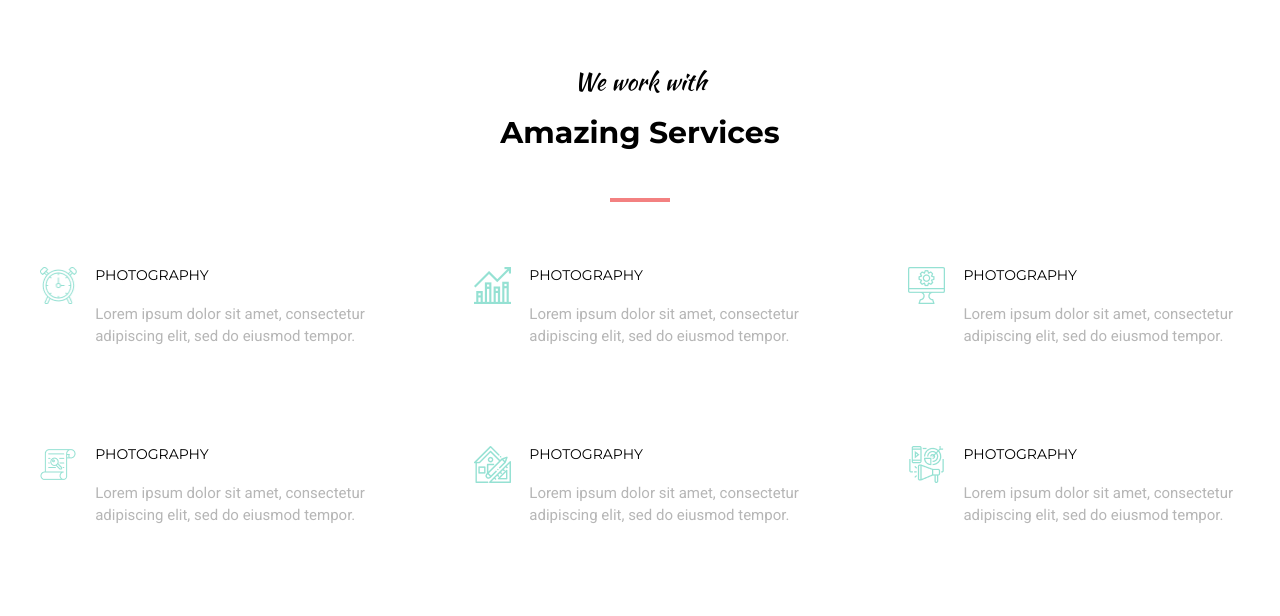
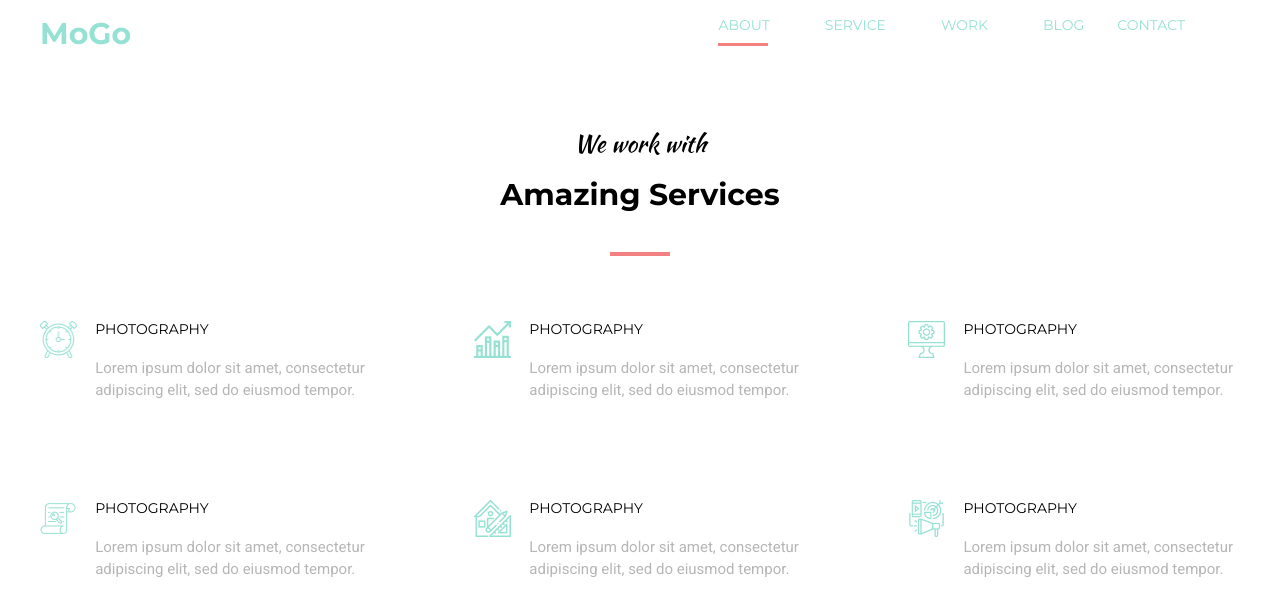
Before and after one commit to Andrey15-code/MoGo, a plain HTML site: page index.html in a window 1280 px wide. Drawn offline with Linux system fonts and the light colour scheme.

Commit message:
Mogo header

```diff
--- a/css/mogo.css
+++ b/css/mogo.css
@@ -1,6 +1,70 @@
 .container {
-  width: 1200px;
+  max-width: 1200px;
   margin: 0 auto;
+}
+/*section Mogo header*/
+
+.mogo {
+  width: 100%;
+  height: 45px;
+  margin-top: 17px;
+}
+
+.mogo-header {
+  display: flex;
+  justify-content: space-between;
+}
+
+/*Mogo name*/
+
+.mogo-name {
+  font-family: "Montserrat", sans-serif;
+  font-size: 30px;
+  font-weight: 700;
+  color: #95E1D3;
+  display: flex;
+}
+
+/*Mogo navigation*/
+
+.mogo-nav_list {
+  display: flex;
+  align-items: center;
+}
+
+.mogo-nav_link:nth-child(4) {
+  margin-right: 33px;
+}
+
+#mogo-nav_link {
+  font-family: "Montserrat", sans-serif;
+  font-size: 14px;
+  font-weight: 400;
+  color: #95E1D3;
+  margin-right: 55px;
+}
+
+#mogo-nav_link:hover  {
+  color: #F38181;
+}
+
+.mogo-nav_link {
+  font-family: "Montserrat", sans-serif;
+  font-size: 14px;
+  font-weight: 400;
+  color: #95E1D3;
+  margin-right: 55px;
+}
+
+.mogo-nav_link:hover  {
+  color: #F38181;
+}
+
+.mogo_rectangle {
+  width: 50px;
+  height: 3px;
+  background-color: #F38181;
+  margin-top: 10px;
 }
 
 /*section We work wiht*/
@@ -29,7 +93,6 @@
   width: 60px;
   height: 4px;
   background-color: #F38181;
-  border: #F38181;
   margin-bottom: 65px;
 }
 
@@ -61,15 +124,12 @@
   display: flex;
   width: 331.78px;
   height: 74px;
+  margin-bottom: 105px;
 }
 
 .line-1 {
   display: flex;
   justify-content: space-between;
+  flex-wrap: wrap;
+  margin-bottom: 100px;
 }
-
-.line-2 {
-  display: flex;
-  justify-content: space-between;
-  margin: 105px 0 100px 0;
-}
--- a/css/reset.css
+++ b/css/reset.css
@@ -13,3 +13,18 @@ h2 {
 p {
   margin: 0;
 }
+
+ul {
+  margin: 0;
+  padding: 0;
+  list-style: none;
+}
+
+a {
+  text-decoration: none;
+}
+
+hr {
+  border: none;
+  margin: 0;
+}
--- a/index.html
+++ b/index.html
@@ -12,10 +12,28 @@
       href="https://fonts.googleapis.com/css2?family=Kaushan+Script&family=Montserrat:ital,wght@0,100..900;1,100..900&family=Roboto:ital,wght@0,100..900;1,100..900&display=swap"
       rel="stylesheet"
     />
-    <title>Mogo</title>
+    <title>MoGo</title>
   </head>
   <body>
-    <header></header>
+    <header>
+      <section class="mogo">
+        <div class="container">
+          <div class="mogo-header">
+            <h2 class="mogo-name">MoGo</h2>
+            <div class="mogo-nav">
+              <nav class="mogo-nav_list">
+                <a href="#" class="mogo-nav_link">ABOUT</a>
+                <a href="#" class="mogo-nav_link">SERVICE</a>
+                <a href="#" class="mogo-nav_link">WORK</a>
+                <a href="#" class="mogo-nav_link">BLOG</a>
+                <a href="#" id="mogo-nav_link">CONTACT</a>
+              </nav>
+              <hr class="mogo_rectangle" />
+            </div>
+          </div>
+        </div>
+      </section>
+    </header>
     <main>
       <section class="we-work-with">
         <div class="container">
@@ -56,16 +74,13 @@
                   </p>
                 </div>
               </div>
-            </div>
-          </div>
-          <div class="line-2">
               <div class="item">
                 <img src="./img/paper1.png" alt="" class="item-img" />
                 <div class="item-text">
                   <h4 class="photography">photography</h4>
                   <p class="lorem">
-                  Lorem ipsum dolor sit amet, consectetur <br />adipiscing elit,
-                  sed do eiusmod tempor.
+                    Lorem ipsum dolor sit amet, consectetur <br />adipiscing
+                    elit, sed do eiusmod tempor.
                   </p>
                 </div>
               </div>
@@ -74,19 +89,24 @@
                 <div class="item-text">
                   <h4 class="photography">photography</h4>
                   <p class="lorem">
-                  Lorem ipsum dolor sit amet, consectetur <br />adipiscing elit,
-                  sed do eiusmod tempor.
+                    Lorem ipsum dolor sit amet, consectetur <br />adipiscing
+                    elit, sed do eiusmod tempor.
                   </p>
                 </div>
               </div>
               <div class="item">
-              <img src="./img/digital-marketing1.png" alt="" class="item-img" />
+                <img
+                  src="./img/digital-marketing1.png"
+                  alt=""
+                  class="item-img"
+                />
                 <div class="item-6">
                   <h4 class="photography">photography</h4>
                   <p class="lorem">
-                  Lorem ipsum dolor sit amet, consectetur <br />adipiscing elit,
-                  sed do eiusmod tempor.
+                    Lorem ipsum dolor sit amet, consectetur <br />adipiscing
+                    elit, sed do eiusmod tempor.
                   </p>
+                </div>
               </div>
             </div>
           </div>
```
Also changed, not shown: 1 other file. Lines whose indentation alone changed are shown as unchanged.
